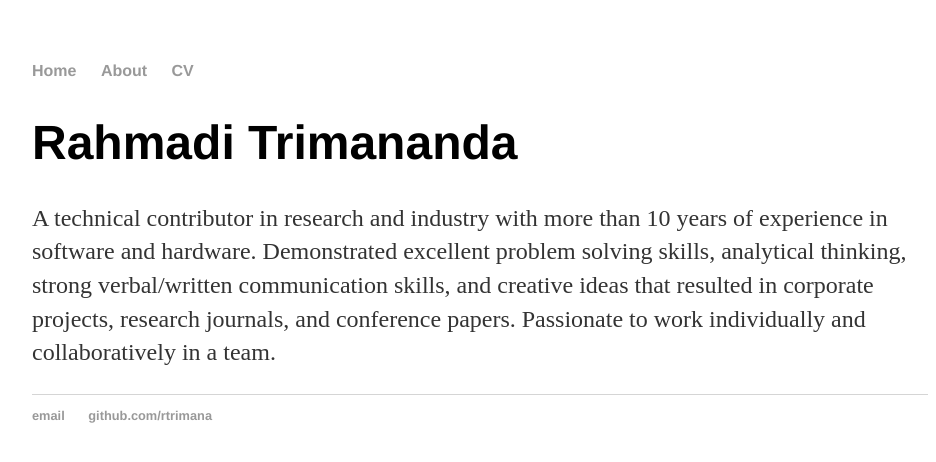
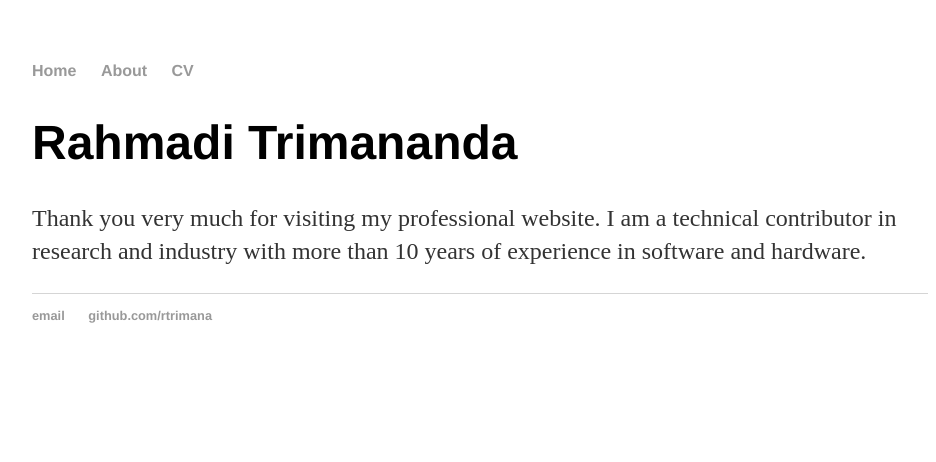
Before and after one commit to rtrimana/rahmaditrimananda.github.io, a Jekyll site: the page built from index.html, in a window 1280 px wide. Shown: the top 462 px of the page, without its empty margins (160-1096 px from the left). Built offline with Jekyll 4.4.1, drawn with Linux system fonts in a browser that asks for light colours.

Commit message:
Update index.html

```diff
--- a/index.html
+++ b/index.html
@@ -5,5 +5,5 @@ title: Rahmadi Trimananda, Software and Hardware Engineer
 
 		<div class="blurb">
 			<h1>Rahmadi Trimananda</h1>
-			<p>A technical contributor in research and industry with more than 10 years of experience in software and hardware. Demonstrated excellent problem solving skills, analytical thinking, strong verbal/written communication skills, and creative ideas that resulted in corporate projects, research journals, and conference papers. Passionate to work individually and collaboratively in a team.</p>
+			<p>Thank you very much for visiting my professional website. I am a technical contributor in research and industry with more than 10 years of experience in software and hardware.</p>
 		</div>
```
